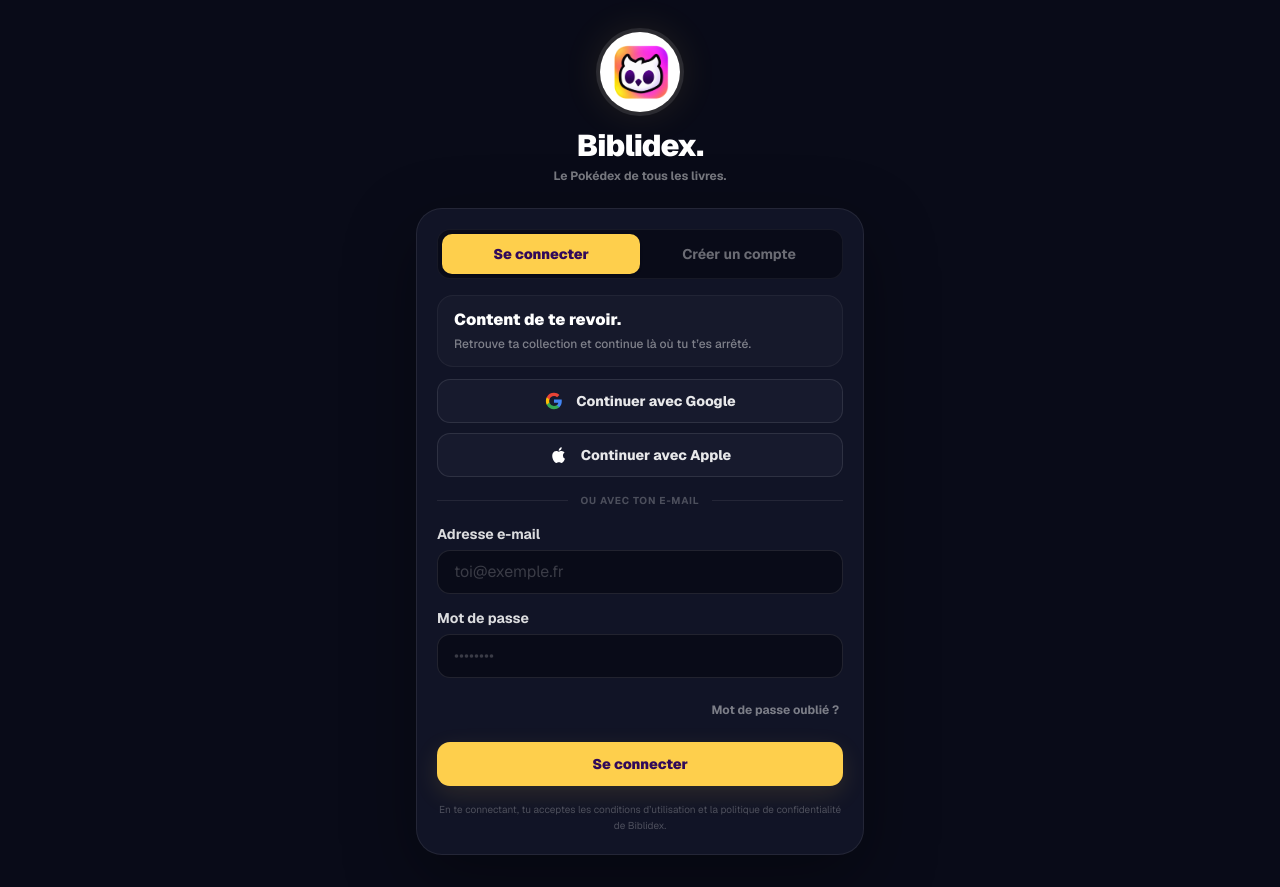
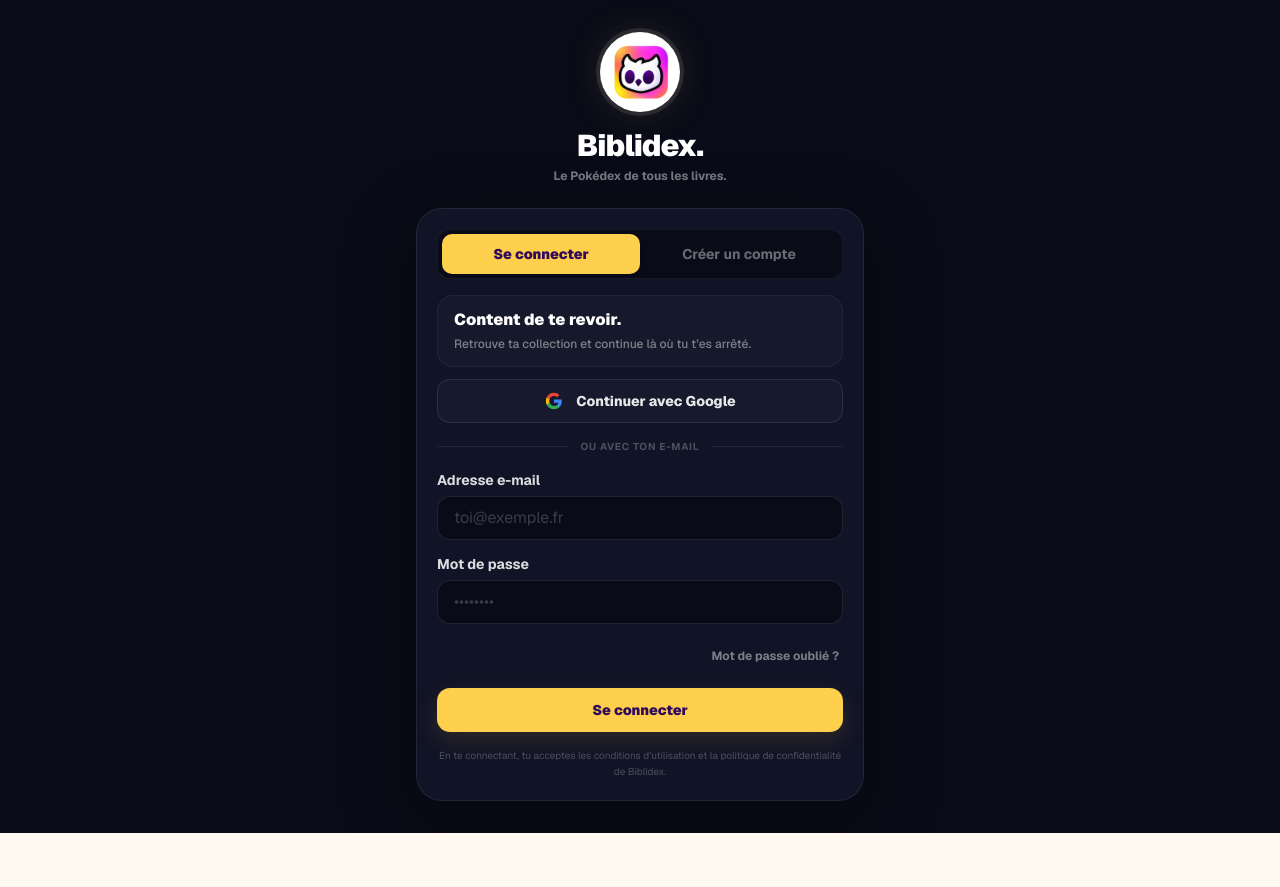
Before and after one commit to MedReyn/biblidex, a Next.js app: page /auth in a window 1280 px wide. After the commit the page ends 833 px from the top, so only its background shows below. Built offline with nearby package versions, Linux system fonts and the light colour scheme; no server answers.

Commit message:
feat(auth): remove Apple sign-in option

```diff
--- a/app/auth/page.tsx
+++ b/app/auth/page.tsx
@@ -100,7 +100,7 @@
     setLoading(false);
   }
 
-  async function handleSocial(provider: "google" | "apple") {
+  async function handleSocial(provider: "google") {
     setSocialLoading(provider);
     setError("");
 
@@ -146,7 +146,6 @@
 
           <div className="mt-3 grid gap-2.5">
             <SocialButton label={mode === "login" ? "Continuer avec Google" : "S’inscrire avec Google"} onClick={() => handleSocial("google")} loading={socialLoading === "google"} icon={<GoogleIcon />} />
-            <SocialButton label={mode === "login" ? "Continuer avec Apple" : "S’inscrire avec Apple"} onClick={() => handleSocial("apple")} loading={socialLoading === "apple"} icon={<AppleIcon />} />
           </div>
 
           <div className="my-4 flex items-center gap-3 text-[10px] font-bold tracking-[0.08em] text-white/25">
@@ -215,11 +214,3 @@
     </svg>
   );
 }
-
-function AppleIcon() {
-  return (
-    <svg aria-hidden="true" viewBox="0 0 24 24" className="h-5 w-5 fill-white">
-      <path d="M16.7 12.65c0-2.37 1.94-3.52 2.03-3.58a4.35 4.35 0 0 0-3.43-1.85c-1.45-.15-2.84.86-3.58.86-.75 0-1.9-.84-3.13-.81a4.62 4.62 0 0 0-3.88 2.37c-1.68 2.91-.43 7.2 1.18 9.56.79 1.16 1.72 2.46 2.95 2.41 1.18-.05 1.63-.77 3.06-.77 1.43 0 1.84.77 3.07.74 1.28-.02 2.08-1.16 2.84-2.32a9.5 9.5 0 0 0 1.29-2.68 4.15 4.15 0 0 1-2.4-3.93ZM14.35 5.68a4.1 4.1 0 0 0 .94-2.98 4.2 4.2 0 0 0-2.71 1.4 3.9 3.9 0 0 0-.97 2.87 3.47 3.47 0 0 0 2.74-1.29Z" />
-    </svg>
-  );
-}
```
